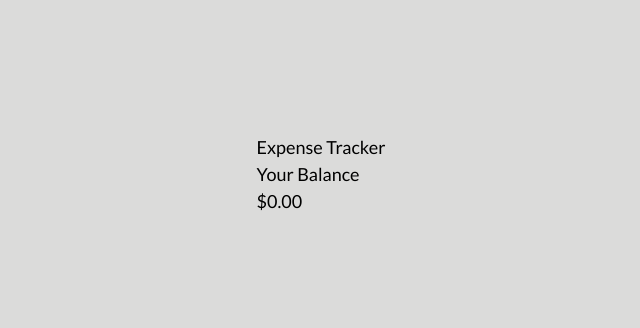
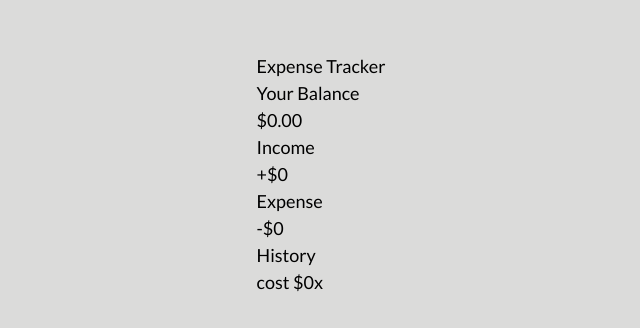
Before and after one commit to Lu-Smith/vue_expense_tracker, a Vue app: page / in a window 1280 px wide. Shown: the part 226-554 px from the top of the page, without its empty margins (319-959 px from the left). Built offline with nearby package versions, Linux system fonts and the light colour scheme.

Commit message:
Updated TransactionList

```diff
--- a/src/App.vue
+++ b/src/App.vue
@@ -2,17 +2,23 @@
   <Header />
   <div class="container">
     <Balance />
+    <IncomeExpenses />
+    <TransactionList />
   </div>
 </template>
 
 <script lang="ts">
  import Header from './components/Header.vue';
  import Balance from './components/Balance.vue';
+ import IncomeExpenses from './components/IncomeExpenses.vue';
+ import TransactionList from './components/TransactionList.vue';
 
  export default {
   components: {
     Header,
-    Balance
+    Balance,
+    IncomeExpenses,
+    TransactionList
   }
  }
 </script>
--- a/src/components/TransactionList.vue
+++ b/src/components/TransactionList.vue
@@ -0,0 +1,11 @@
+<template>
+    <h3>History</h3>
+    <ul id="list" class="list">
+        <li>
+        cost <span>$0</span
+        ><button class="delete-btn">
+            x
+        </button>
+        </li>
+    </ul>
+</template>
```
